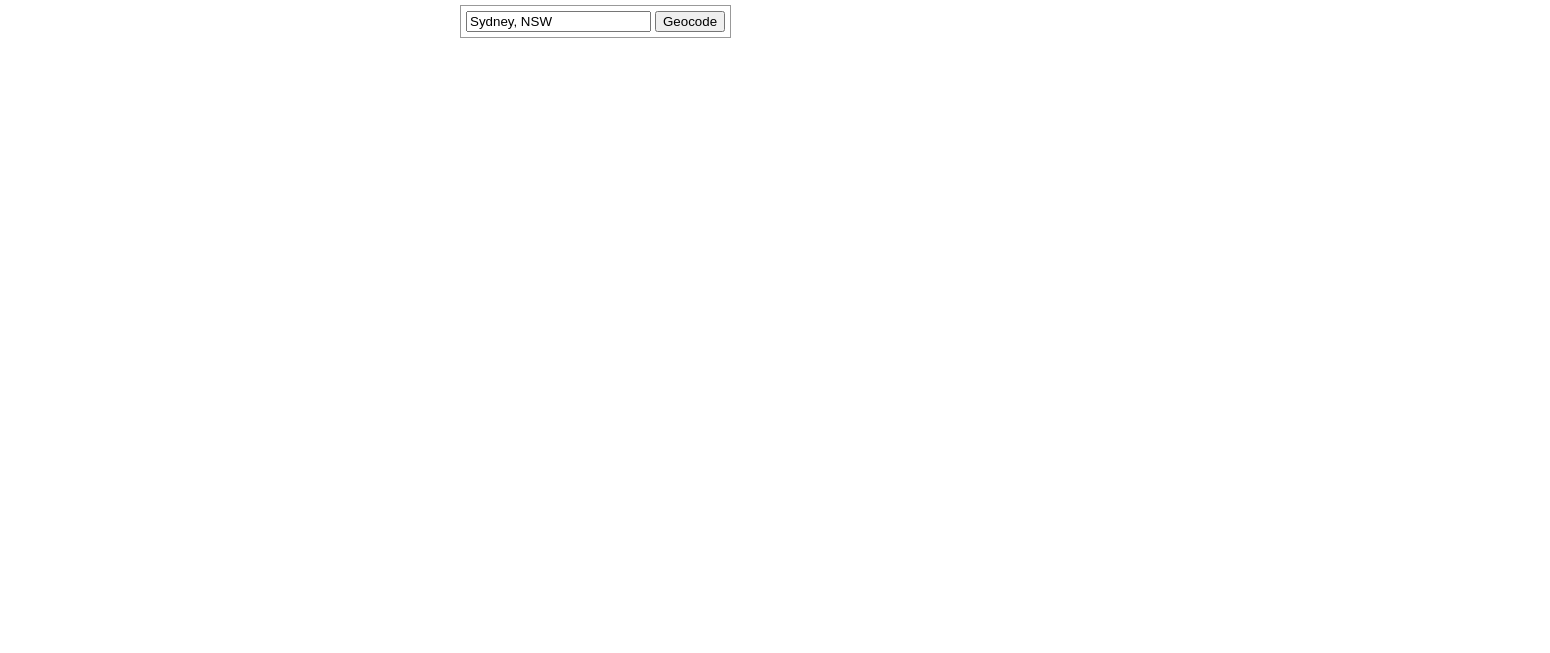
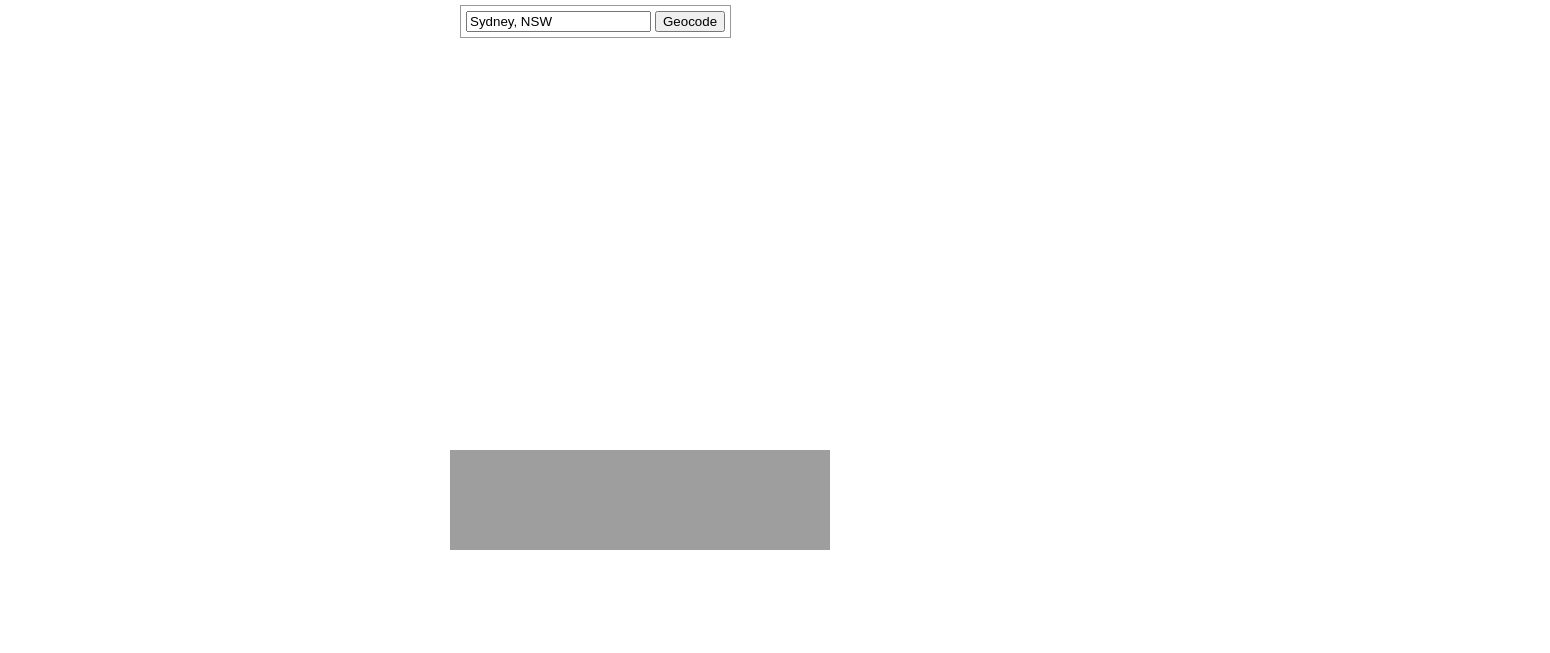
Before and after one commit to michaelmkim/thisisatest.me, a plain HTML site: page final_location.html in a window 1280 px wide. Shown: the top 653 px of the page, 1550 px wide, since content can reach past the window. Drawn offline with Linux system fonts and the light colour scheme; some packages are replaced by stand-ins of ours; grey boxes are pictures that could not be loaded.

Commit message:
committed stuff

```diff
--- a/final_location.html
+++ b/final_location.html
@@ -7,8 +7,8 @@
     <style>
       html, body, #map-canvas {
         height: 50%;
-        margin: 250px;
-        padding: 200px
+        margin: 50px;
+        padding: 100px
       }
       #panel {
         position: absolute;
@@ -40,6 +40,7 @@ function codeAddress() {
   geocoder.geocode( { 'address': address}, function(results, status) {
     if (status == google.maps.GeocoderStatus.OK) {
       map.setCenter(results[0].geometry.location);
+      console.log(results[0].geometry.location);
       var marker = new google.maps.Marker({
           map: map,
           position: results[0].geometry.location
```
